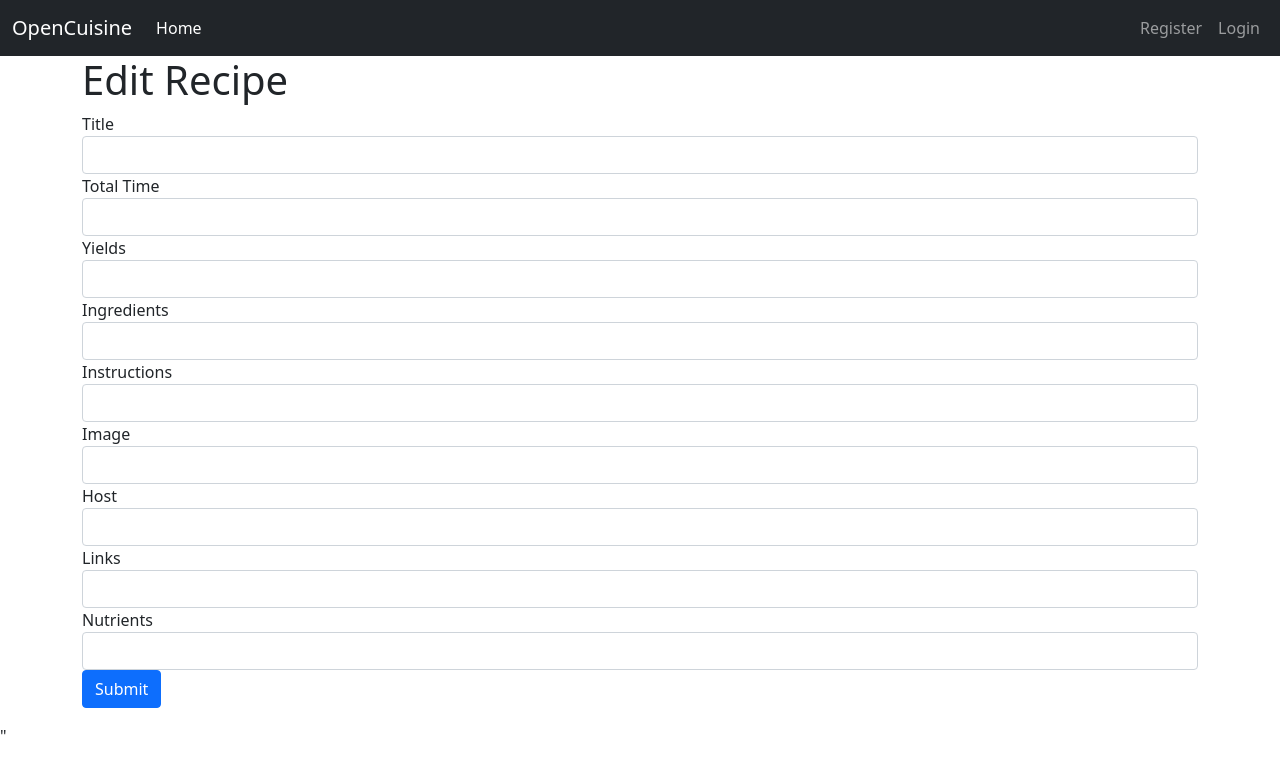
After one commit to alexmichaelkeith/OpenCuisine, a Flask app: template app/templates/edit.html in a window 1280 px wide. The commit adds this page. Shown: the top 774 px of the page. Run offline with Flask 2, Linux system fonts and the light colour scheme; the template is opened without the code that fills it: values that come from a table or form of the project are taken from there, others are empty; some libraries are stand-ins or nearby versions.

Commit message:
Edit and Delete added to Dash. Author added toMySQL

```diff
--- a/app/app.py
+++ b/app/app.py
@@ -6,8 +6,9 @@ from passlib.hash import sha256_crypt
 import mysql.connector
 from functools import wraps
 import time
+import os
 
-# Wait 15 seconds for mySQL to initialize when inside of Docker
+# Wait 15 seconds for mySQL to initialize when running docker-compose
 #time.sleep(15)
 
 mydb = mysql.connector.connect(
@@ -31,7 +32,7 @@ class RegisterForm(Form):
     confirm = PasswordField('Confirm Password')
 
 # Add Form Class
-class AddForm(Form):
+class RecipeForm(Form):
     title = StringField('Title', [validators.Length(min=1, max=200)])
     total_time = StringField('Total Time', [validators.Length(min=1, max=50)])
     yields = StringField('Yields', [validators.Length(min=1, max=50)])
@@ -41,7 +42,6 @@ class AddForm(Form):
     host = StringField('Host', [validators.Length(min=1, max=50)])
     links = StringField('Links', [validators.Length(min=1, max=50)])
     nutrients = StringField('Nutrients', [validators.Length(min=1, max=50)])
-
 # Check if user logged in
 def is_logged_in(f):
     @wraps(f)
@@ -81,16 +81,16 @@ def dashboard():
     result = cur.execute("SELECT * FROM recipes")
 
     recipes = cur.fetchall()
+    cur.close()
     for recipe in recipes:
         print(recipe)
-    #try:
-    return render_template('dashboard.html', recipes=recipes)
+    try:
+        return render_template('dashboard.html', recipes=recipes)
 
-    #except:
-        #msg = 'No Recipes Found'
-        #return render_template('dashboard.html', msg=msg)
+    except:
+        msg = 'No Recipes Found'
+        return render_template('dashboard.html', msg=msg)
     # Close connection
-    cur.close()
 
 
 @app.route('/recipes')
@@ -108,7 +108,7 @@ def recipe(title):
 @app.route('/add', methods=['GET', 'POST'])
 @is_logged_in
 def add():
-    form = AddForm(request.form)
+    form = RecipeForm(request.form)
     if request.method == 'POST' and form.validate():
         title = form.title.data
         total_time = form.total_time.data
@@ -119,12 +119,11 @@ def add():
         host = form.host.data
         links = form.links.data
         nutrients = form.nutrients.data
-
         # Create Cursor
         cur = mydb.cursor()
 
         # Execute
-        cur.execute("INSERT INTO recipes(title, total_time, yields, ingredients, instructions, image, host, links, nutrients) VALUES(%s, %s, %s, %s, %s, %s, %s, %s, %s)",(title, total_time, yields, ingredients, instructions, image, host, links, nutrients))
+        cur.execute("INSERT INTO recipes(title, total_time, yields, ingredients, instructions, image, host, links, nutrients, author) VALUES(%s, %s, %s, %s, %s, %s, %s, %s, %s, %s)",(title, total_time, yields, ingredients, instructions, image, host, links, nutrients, session['username']))
 
         # Commit to DB
         mydb.commit()
@@ -206,6 +205,59 @@ def logout():
     return redirect(url_for('login'))
 
 
+# Edit Recipe
+@app.route('/edit/<string:id>', methods=['GET', 'POST'])
+@is_logged_in
+def edit_article(id):
+    # Create cursor
+    cur = mydb.cursor(dictionary=True)
+
+    # Get recipe by id
+    result = cur.execute("SELECT * FROM recipes WHERE id = %s", [id])
+
+    recipe = cur.fetchone()
+    cur.close()
+    # Get form
+    form = RecipeForm(request.form)
+
+    # Populate recipe form fields
+    form.title.data = recipe['title']
+    form.total_time.data = recipe['total_time']
+    form.yields.data = recipe['yields']
+    form.ingredients.data = recipe['ingredients']
+    form.instructions.data = recipe['instructions']
+    form.image.data = recipe['image']
+    form.host.data = recipe['host']
+    form.links.data = recipe['links']
+    form.nutrients.data = recipe['nutrients']
+
+    if request.method == 'POST' and form.validate():
+        title = request.form['title']
+        total_time = request.form['total_time']
+        yields = request.form['yields']
+        ingredients = request.form['ingredients']
+        instructions = request.form['instructions']
+        image = request.form['image']
+        host = request.form['host']
+        links = request.form['links']
+        nutrients = request.form['nutrients']
+        # Create Cursor
+        cur = mydb.cursor(dictionary=True)
+        app.logger.info(title)
+        # Execute
+        cur.execute ("UPDATE recipes SET title=%s, total_time=%s, yields=%s, ingredients=%s, instructions=%s, image=%s, host=%s, links=%s, nutrients=%s WHERE id=%s",(title, total_time, yields, ingredients, instructions, image, host, links, nutrients, id))
+        # Commit to DB
+        mydb.commit()
+
+        #Close connection
+        cur.close()
+
+        flash('Recipe Updated', 'success')
+
+        return redirect(url_for('dashboard'))
+
+    return render_template('edit.html', form=form)
+
 
 # Delete Recipe
 @app.route('/delete/<string:id>', methods=['POST'])
@@ -215,7 +267,7 @@ def delete(id):
     cur = mydb.cursor()
 
     # Execute
-    cur.execute("DELETE FROM articles WHERE id = %s", [id])
+    cur.execute("DELETE FROM recipes WHERE id = %s", [id])
 
     # Commit to DB
     mydb.commit()
@@ -231,5 +283,6 @@ def delete(id):
 # main driver function
 if __name__ == '__main__':
 
-    app.secret_key='secret_key123'
+    app.secret_key = 'devtempkey'
+    #app.secret_key = os.urandom(12).hex()
     app.run(port = 5000, host="0.0.0.0", debug=True)
--- /dev/null
+++ b/app/templates/edit.html
@@ -0,0 +1,36 @@
+{% extends 'layout.html' %}
+
+{% block body %}
+  <h1>Edit Recipe</h1>
+  {% from "includes/_formhelpers.html" import render_field %}
+  <form method="POST" action="">
+    <div class="form-group">
+      {{ render_field(form.title, class_="form-control") }}
+    </div>
+    <div class="form-group">
+      {{ render_field(form.total_time, class_="form-control") }}
+    </div>
+    <div class="form-group">
+      {{ render_field(form.yields, class_="form-control") }}
+    </div>
+    <div class="form-group">
+      {{ render_field(form.ingredients, class_="form-control") }}
+    </div>
+    <div class="form-group">
+      {{ render_field(form.instructions, class_="form-control") }}
+    </div>
+    <div class="form-group">
+      {{ render_field(form.image, class_="form-control") }}
+    </div>
+    <div class="form-group">
+      {{ render_field(form.host, class_="form-control") }}
+    </div>
+    <div class="form-group">
+      {{ render_field(form.links, class_="form-control") }}
+    </div>
+    <div class="form-group">
+      {{ render_field(form.nutrients, class_="form-control") }}
+    </div>
+    <p><input class="btn btn-primary" type="submit" value="Submit">
+  </form>
+{% endblock %}
--- a/db/init.sql
+++ b/db/init.sql
@@ -4,6 +4,7 @@ use opencuisine;
 CREATE TABLE recipes (
   id INT(11) AUTO_INCREMENT PRIMARY KEY,
   title VARCHAR(20),
+  author VARCHAR(100),
   total_time VARCHAR(10),
   yields VARCHAR(10),
   ingredients VARCHAR(10),
@@ -11,7 +12,9 @@ CREATE TABLE recipes (
   image VARCHAR(10),
   host VARCHAR(10),
   links VARCHAR(10),
-  nutrients VARCHAR(10)
+  nutrients VARCHAR(10),
+  create_date TIMESTAMP DEFAULT CURRENT_TIMESTAMP
+
 );
 CREATE TABLE users (
   id INT(11) AUTO_INCREMENT PRIMARY KEY,
```
Also changed, not shown: app/templates/dashboard.html (+6 -2 lines), app/templates/edit_recipe.html (deleted, +0 -15 lines).
